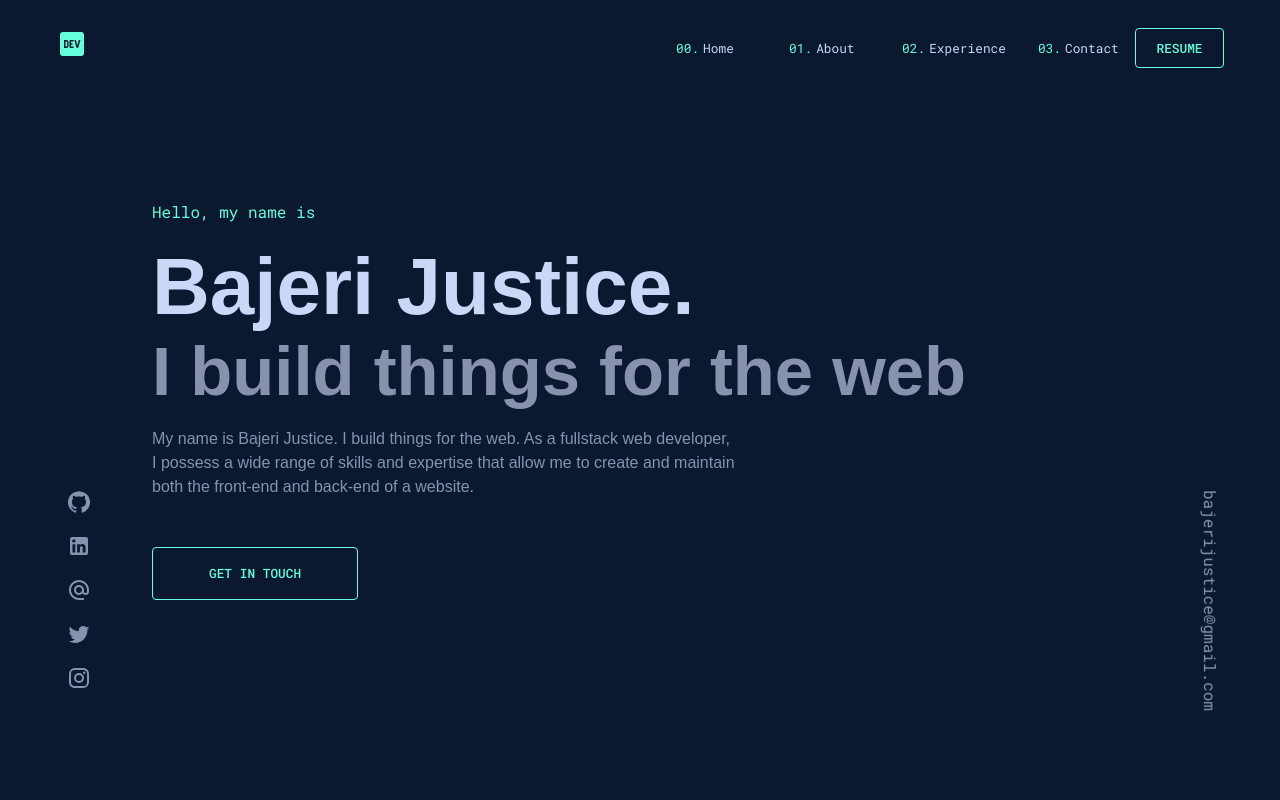
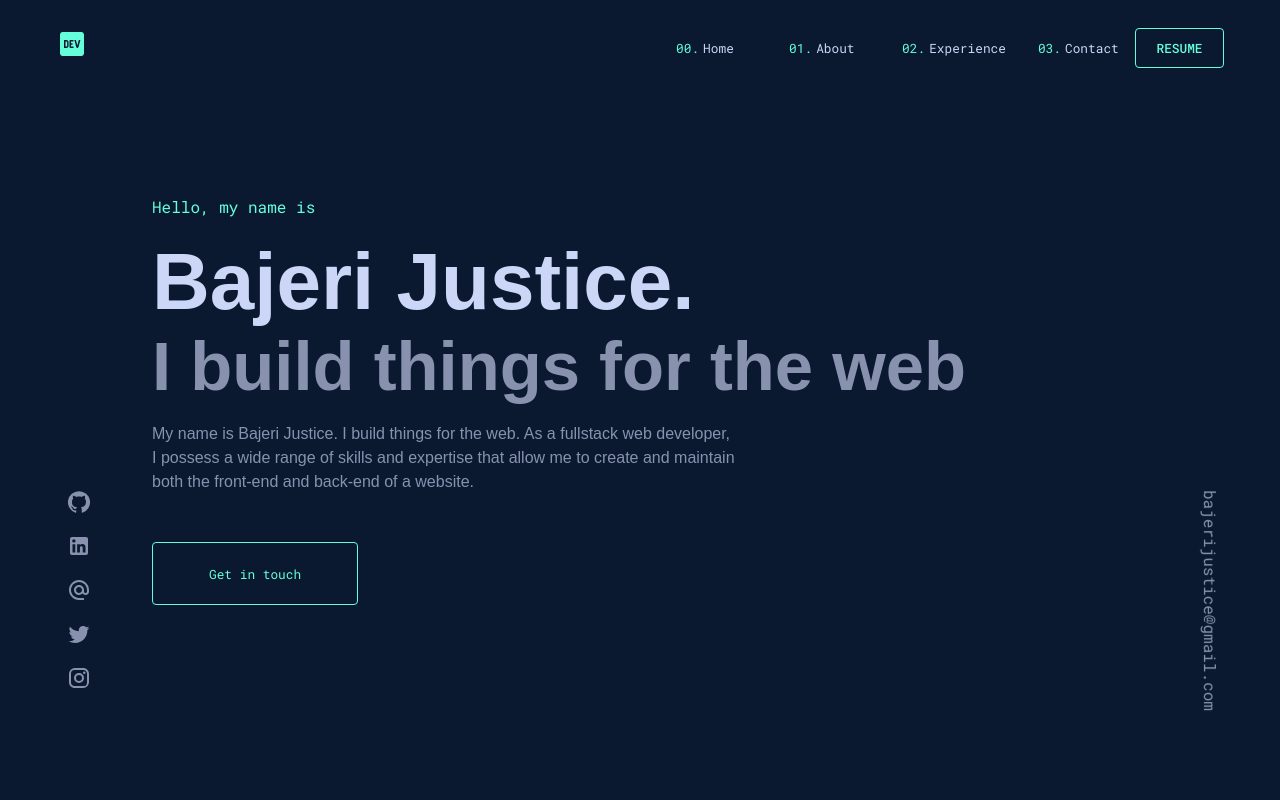
Before and after one commit to Strangeal/bajeri-potfolio, a React (Create React App) app: page / in a window 1280 px wide. Shown: the top 800 px of the page. Built offline with nearby package versions, Linux system fonts and the light colour scheme.

Commit message:
Add social link in home component

```diff
--- a/src/pages/Home.js
+++ b/src/pages/Home.js
@@ -1,9 +1,9 @@
-import { Button, Grid, Typography } from "@mui/material";
+import { Button, Grid, Link, Typography } from "@mui/material";
 import { Container } from "@mui/system";
 
 const Home = () => {
   return (
-    <Container sx={{ mx: { sx: 0, xl: "8rem" } }}>
+    <Container id="home" sx={{ mx: { sx: 0, xl: "8rem" } }}>
       <Grid container sx={{ m: 0 }}>
         <Grid
           item
@@ -61,17 +61,25 @@ const Home = () => {
             expertise that allow me to create and maintain both the front-end
             and back-end of a website.
           </Typography>
-          <Button
+          <Link
+            href="https://www.linkedin.com/in/justice-bajeri/"
+            button
             sx={{
-              py: { xxs: 1.8 },
+              py: { xxs: 2.8 },
               px: { xxs: 7 },
               mt: 6,
               width: { xxs: "max-content" },
+              textDecoration: "none",
+              borderRadius: 1,
+              "&:hover": {
+                backgroundColor: "#a6fae632",
+                color: "#fff",
+              },
             }}
             className="btn"
           >
             Get in touch
-          </Button>
+          </Link>
         </Grid>
       </Grid>
     </Container>
```
